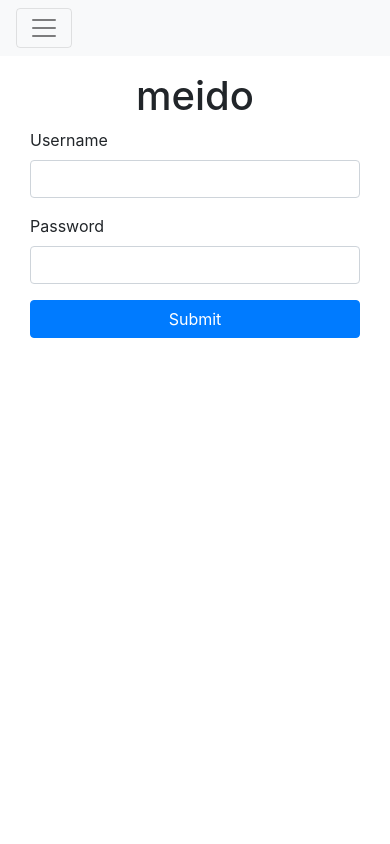
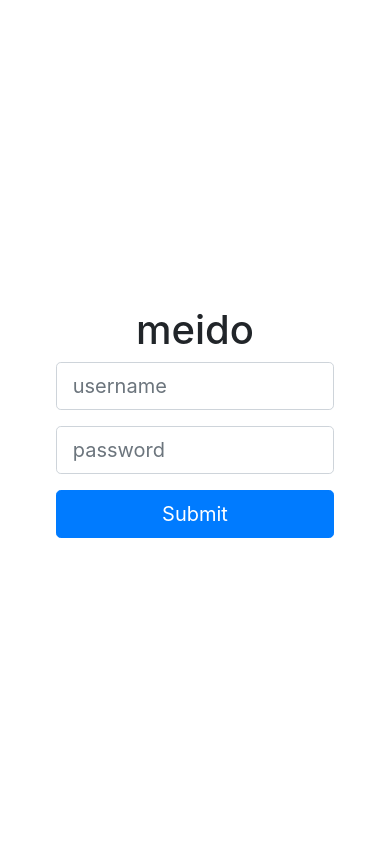
Before and after one commit to arttuperala/Meido, a Flask app: page /management/login in a window 390 px wide. Run offline with Flask 2, Linux system fonts and the light colour scheme; style sheets or scripts are compiled from the project's sources; some libraries are stand-ins or nearby versions.

Commit message:
Minor tweaks to layout

```diff
--- a/templates/main/base.html
+++ b/templates/main/base.html
@@ -3,6 +3,7 @@
 <head>
     <meta charset="utf-8">
     <meta http-equiv="X-UA-Compatible" content="IE=edge">
+    <meta name="viewport" content="width=device-width, initial-scale=1">
     <title>{% block title %}{% endblock %}</title>
     <link rel="stylesheet" href="{{ url_for('static', filename='css/meido.css') }}">
 </head>
--- a/templates/main/project.html
+++ b/templates/main/project.html
@@ -2,7 +2,7 @@
 
 {% set project_color = '#' + project.color %}
 
-{% block title %}{{ project.name }}{% endblock %}
+{% block title %}{{ project.name }} - Meido{% endblock %}
 
 {% block content %}
     <div class="container-fluid project-navigation">
--- a/templates/management/login.html
+++ b/templates/management/login.html
@@ -1,25 +1,24 @@
-{%extends "management/base.html" %}
-
-{%block title %}Flask Login Example{% endblock %}
-
-{% block content %}
-    <div class="container" style="height: 100%;">
-        <h1 class="text-center">meido</h1>
-        <div class="row">
-            <div class="col-md-4"></div>
-            <div class="col-md-4">
+<!DOCTYPE html>
+<html style="position: relative; height: 100%;">
+<head>
+    <meta charset="utf-8">
+    <meta http-equiv="X-UA-Compatible" content="IE=edge">
+    <title>Login - Meido</title>
+    <link rel="stylesheet" href="{{ url_for('static', filename='css/meido.css') }}">
+</head>
+<body style="min-height: 100%; margin: 0; display: flex; justify-content: center; align-items: center;">
+    <div style="width: 33vh;">
+        <h1 class="text-center mb-2">meido</h1>
         <form role="form" action="{{ url_for('.login', next=request.args.get('next')) }}" method="post" enctype="multipart/form-data">
             {{ form.hidden_tag() }}
 
             <div class="form-group">
-                        {{ form.username.label }}
-                        {{ form.username(class_="form-control") }}
+                {{ form.username(class_="form-control form-control-lg", placeholder=form.username.name) }}
             </div>
             <div class="form-group">
-                        {{ form.password.label }}
-                        {{ form.password(class_="form-control") }}
+                {{ form.password(class_="form-control form-control-lg", placeholder=form.password.name) }}
             </div>
-                    <button type="submit" class="btn btn-primary btn-block">Submit</button>
+            <button type="submit" class="btn btn-primary btn-block btn-lg mt-3">Submit</button>
             {% if form.username.errors %}
                 {% for error in form.username.errors %}
                     <p class="help-block text-center my-2">{{ error }}</p>
@@ -32,7 +31,5 @@
             {% endif %}
         </form>
     </div>
-            <div class="col-md-4"></div>
-        </div>
-    </div>
-{% endblock %}
+</body>
+</html>
```
Lines whose indentation alone changed are shown as unchanged.
